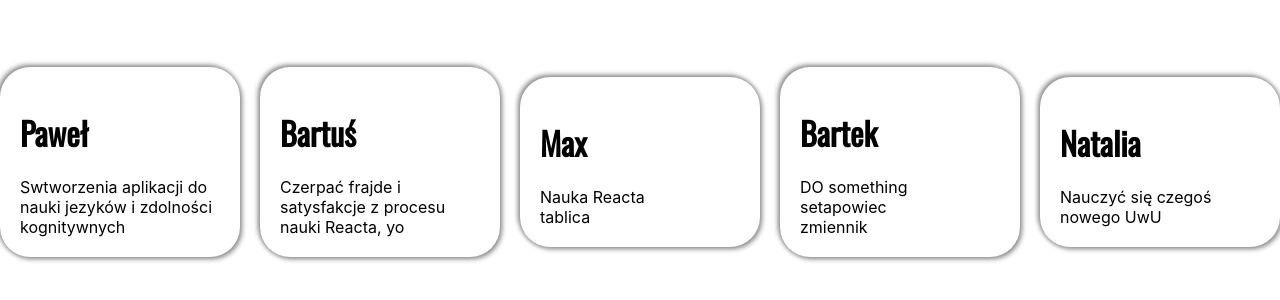
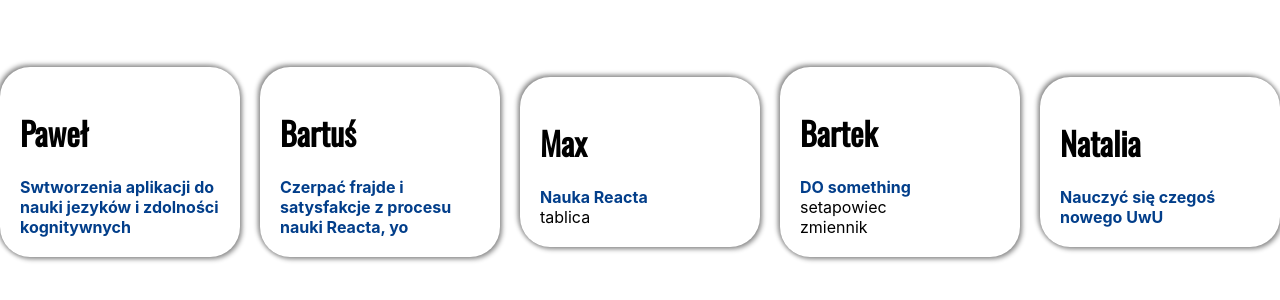
Before and after one commit to MaksSU/repo_team_odmrazamy_maryle, a React (Create React App) app: page / in a window 1280 px wide. Shown: the part 238-538 px from the top of the page. Built offline with nearby package versions, Linux system fonts and the light colour scheme.

Commit message:
Zmainy od bartusia

```diff
--- a/src/App.js
+++ b/src/App.js
@@ -17,7 +17,6 @@ import styled from "styled-components";
 */
 
 function App() {
-
   return (
     <>
       <StyledWrapper>
@@ -38,5 +37,4 @@ const StyledWrapper = styled("div")(() => ({
   justifyContent: "center",
   alignItems: "center",
   gap: "20px",
-
 }));
--- a/src/components/atoms/Goal.jsx
+++ b/src/components/atoms/Goal.jsx
@@ -1,3 +1,10 @@
+import styled from "styled-components";
+
 export function Goal({ goal }) {
-  return <a>{goal}</a>;
+  return <StyledWrapper>{goal}</StyledWrapper>;
 }
+
+const StyledWrapper = styled("a")(() => ({
+  color: "#023E8A",
+  fontWeight: "bold",
+}));
--- a/src/components/molecules/Profile.jsx
+++ b/src/components/molecules/Profile.jsx
@@ -14,15 +14,12 @@ export function Profile({ user }) {
 }
 
 const StyledWrapper = styled("div")(() => ({
-
   width: "50%",
   boxShadow: "2px 2px 5px #888888, -2px -2px 5px #888888",
   padding: "20px",
   borderRadius: "30px",
   [":hover"]: {
     boxShadow: "2px 2px 5px #666666, -2px -2px 5px #666666",
-    cursor: "pointer"
-
-  }
-
+    cursor: "pointer",
+  },
 }));
```
Also changed, not shown: src/components/atoms/Name.jsx (line endings or trailing spaces).
